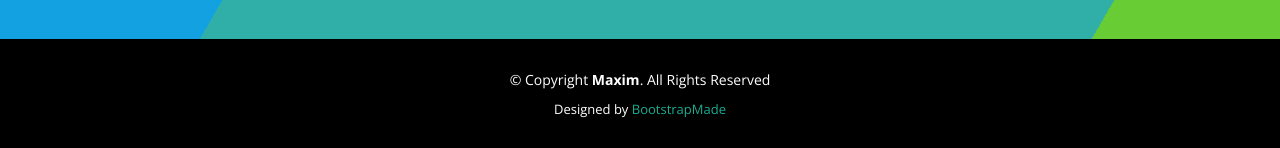
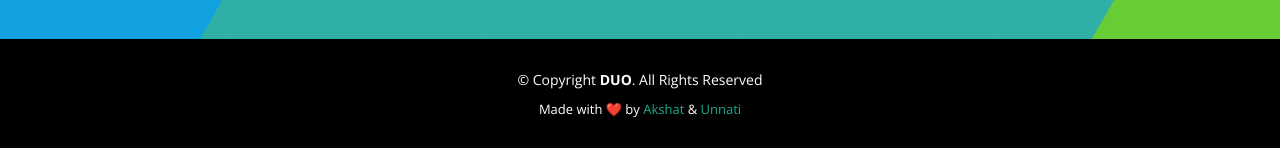
Before and after one commit to CodesbyUnnati/Snakes_and_Hackers, a plain HTML site: page index.html in a window 1280 px wide. Shown: the part 647-795 px from the top of the page. Drawn offline with nearby package versions, Linux system fonts and the light colour scheme.

Commit message:
Update index.html

```diff
--- a/index.html
+++ b/index.html
@@ -135,11 +135,11 @@ border-radius: 10px;" data-msg="Please write something for us" placeholder="Mess
 
     <div class="container">
       <div class="copyright">
-        &copy; Copyright <strong><span>Maxim</span></strong>. All Rights Reserved
+        &copy; Copyright <strong><span>DUO</span></strong>. All Rights Reserved
       </div>
       <div class="credits">
 
-        Designed by <a href="https://bootstrapmade.com/">BootstrapMade</a>
+        Made with ❤️️ by <a href="https://linktr.ee/akshatkhanna">Akshat </a> & <a href="https://linktr.ee/Ping_Unnati">Unnati</a>
       </div>
     </div>
   </footer><!-- End Footer -->
```
